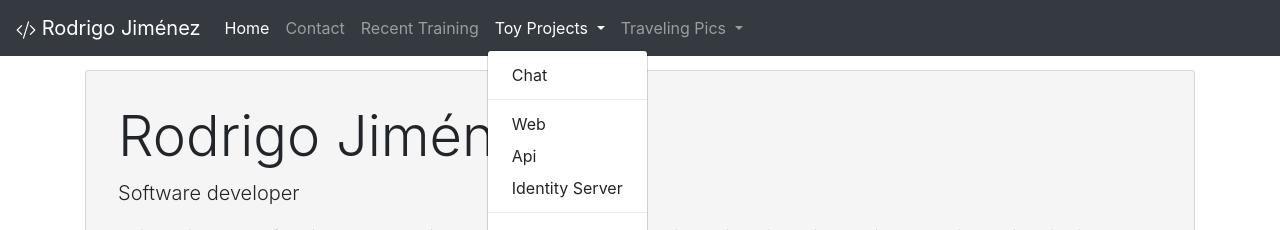
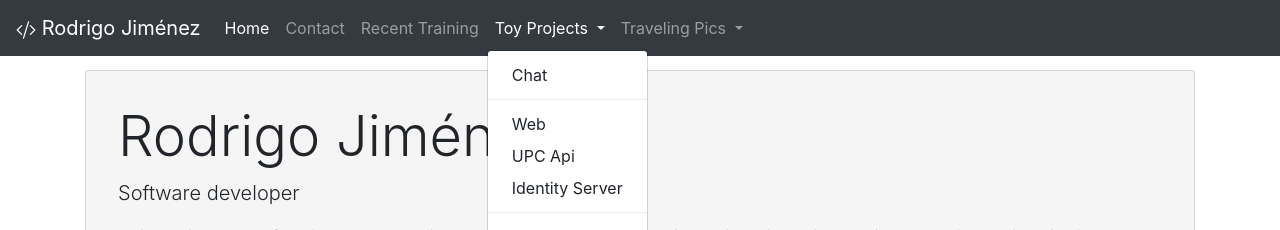
Before and after one commit to rogithub/cv, a Vue app: page /#/index in a window 1280 px wide. Both pictures are taken after a click on the button "Toy Projects". Shown: the top 230 px of the page. Built offline with nearby package versions, Linux system fonts and the light colour scheme.

Commit message:
using api

```diff
--- a/src/components/TopMenu.vue
+++ b/src/components/TopMenu.vue
@@ -65,8 +65,11 @@
             </a>
             <div class="dropdown-divider"></div>
             <a class="dropdown-item" href="https://dejatupuntito.com/">Web</a>
-            <a class="dropdown-item" href="https://api.dejatupuntito.com/">
-              Api
+            <a
+              class="dropdown-item"
+              href="https://app.swaggerhub.com/apis-docs/rogithub/upcs/1.0.0"
+            >
+              UPC Api
             </a>
             <a class="dropdown-item" href="https://identity.dejatupuntito.com/">
               Identity Server
```
